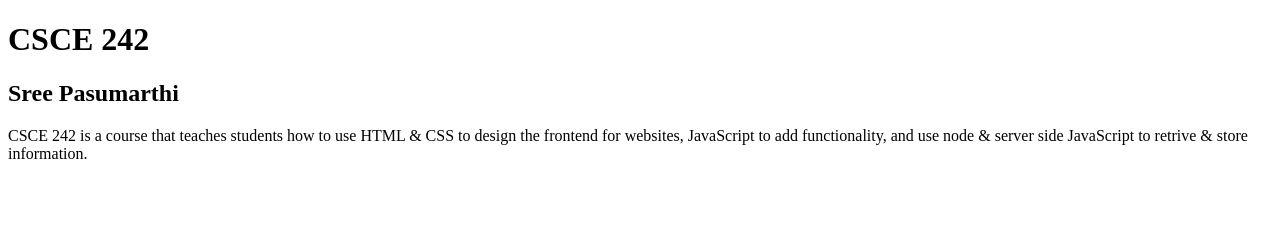
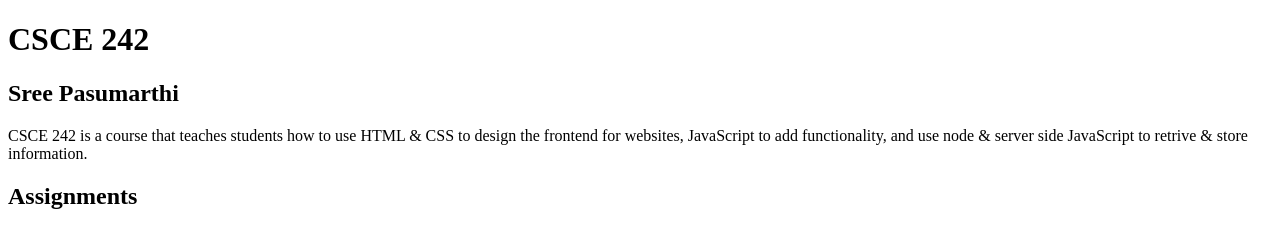
Before and after one commit to sreepasumarthi/sreepasumarthi.github.io, a plain HTML site: page index.html in a window 1280 px wide. Drawn offline with Linux system fonts and the light colour scheme.

Commit message:
added an assignments title

```diff
--- a/index.html
+++ b/index.html
@@ -5,5 +5,6 @@
         <h1>CSCE 242</h1>
         <h2>Sree Pasumarthi</h2>
         <p>CSCE 242 is a course that teaches students how to use HTML & CSS to design the frontend for websites, JavaScript to add functionality, and use node & server side JavaScript to retrive & store information.</p>
+        <h2>Assignments</h2>
     </body>
 </html>
```
